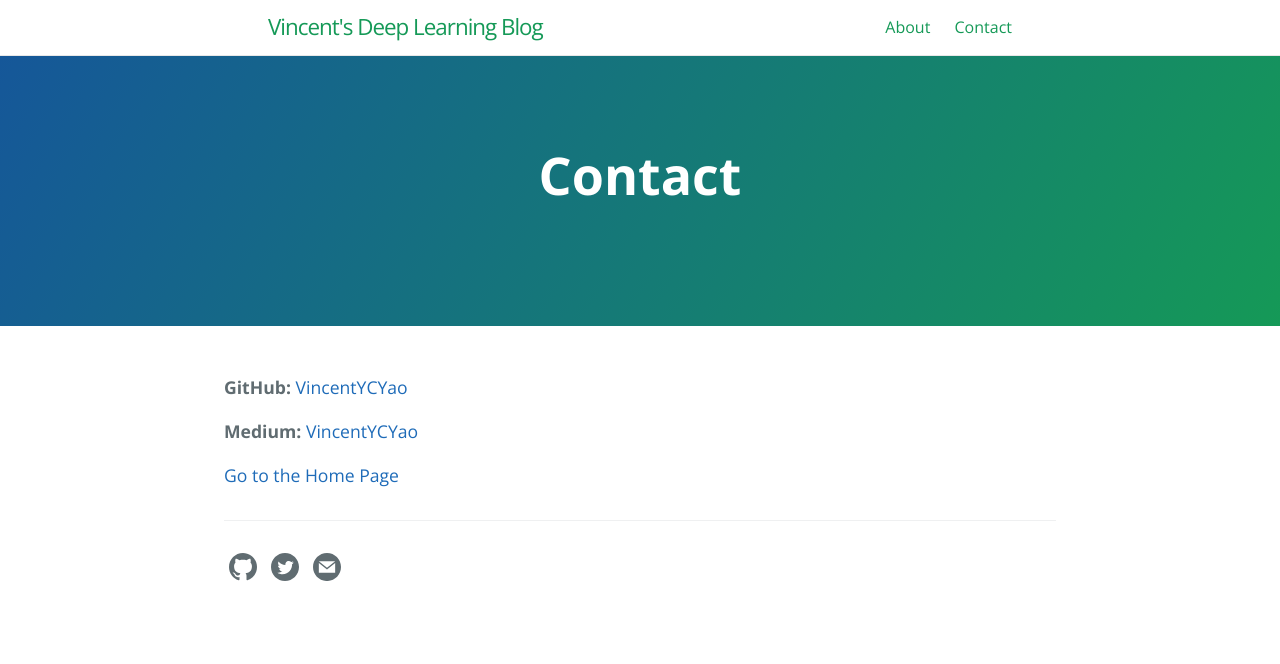
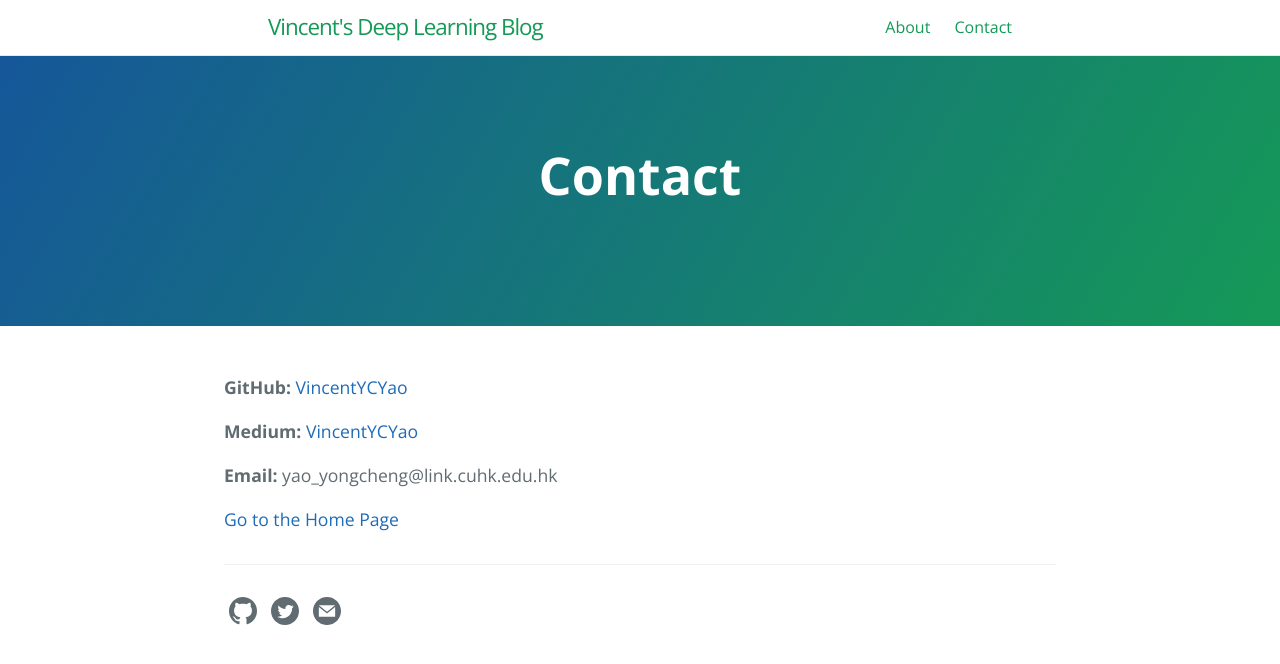
Before and after one commit to VincentYCYao/Vincent-DeepLearning-Blog, a Jekyll site: the page built from contact.md, in a window 1280 px wide. Shown: the top 664 px of the page. Built offline with Jekyll 4.4.1, drawn with Linux system fonts in a browser that asks for light colours.

Commit message:
update contact

```diff
--- a/contact.md
+++ b/contact.md
@@ -10,4 +10,6 @@ order: 1
 
 **Medium:** [VincentYCYao](https://medium.com/@vincentycyao)
 
+**Email:** yao_yongcheng@link.cuhk.edu.hk
+
 [Go to the Home Page]({{ '/' | absolute_url }})
```
